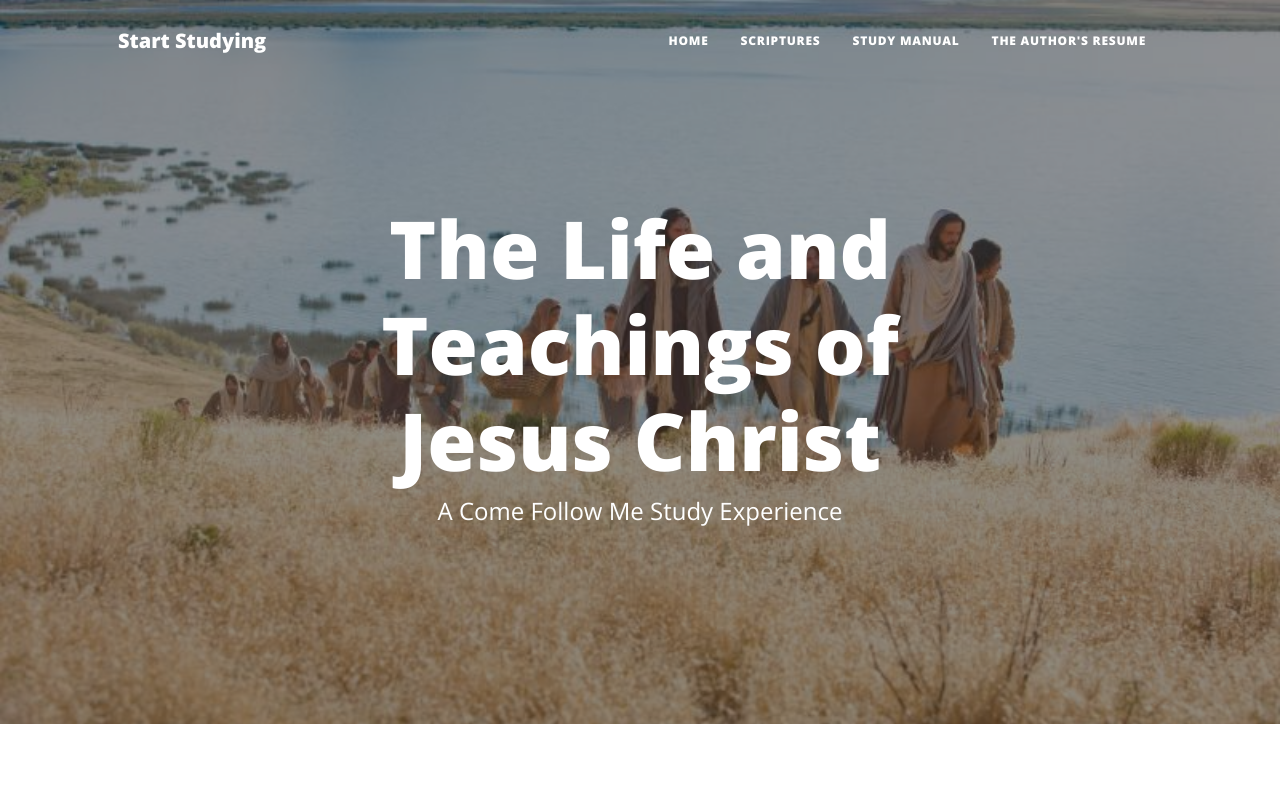
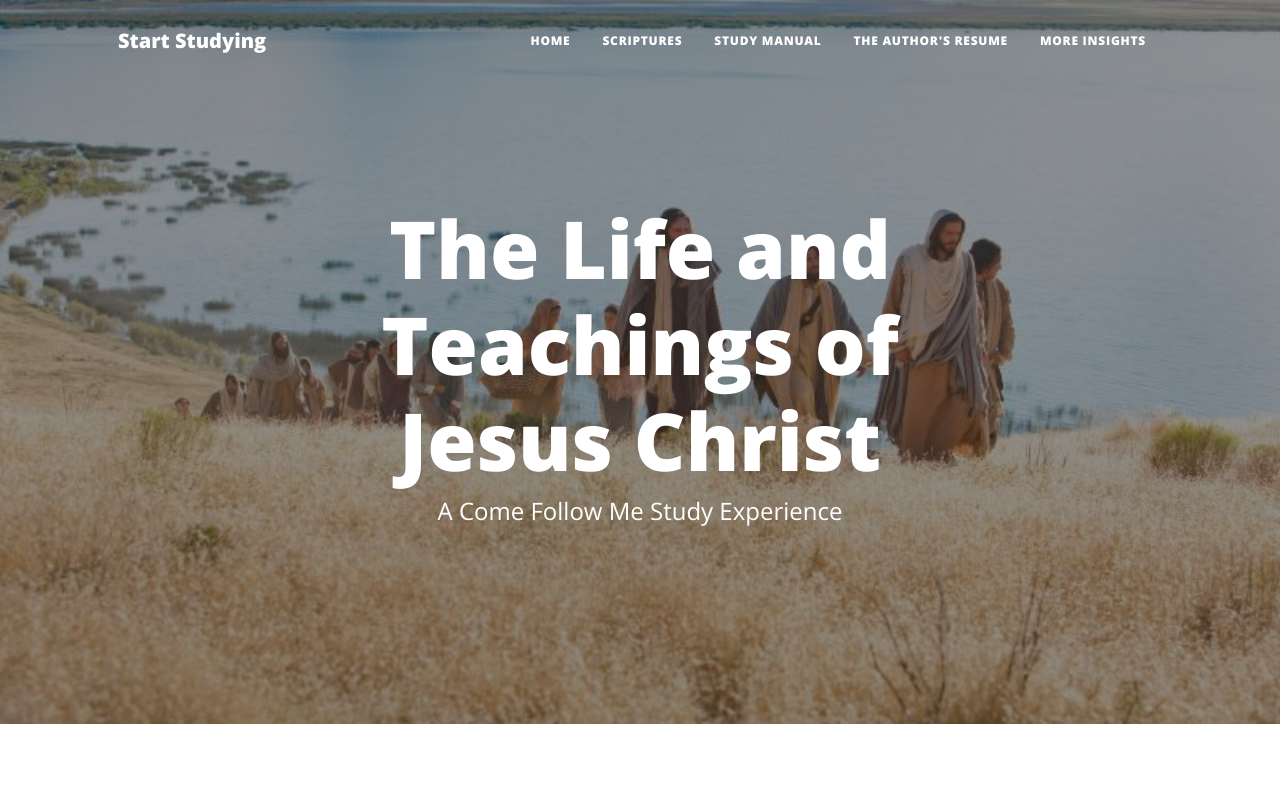
Before and after one commit to aunnika/Come-Follow-Me-, a plain HTML site: page index.html in a window 1280 px wide. Shown: the top 799 px of the page. Drawn offline with nearby package versions, Linux system fonts and the light colour scheme.

Commit message:
Add files via upload

```diff
--- a/index.html
+++ b/index.html
@@ -30,6 +30,7 @@
                         <li class="nav-item"><a class="nav-link px-lg-3 py-3 py-lg-4" href="about.html">Scriptures</a></li>
                         <li class="nav-item"><a class="nav-link px-lg-3 py-3 py-lg-4" href="post.html">Study Manual</a></li>
                         <li class="nav-item"><a class="nav-link px-lg-3 py-3 py-lg-4" href="resume.html"> The Author's Resume</a> </li>
+                        <li class="nav-item"><a class="nav-link px-lg-3 py-3 py-lg-4" href="Additionalinsights.html">More insights</a> </li>
                     </ul>
                 </div>
             </div>
```
